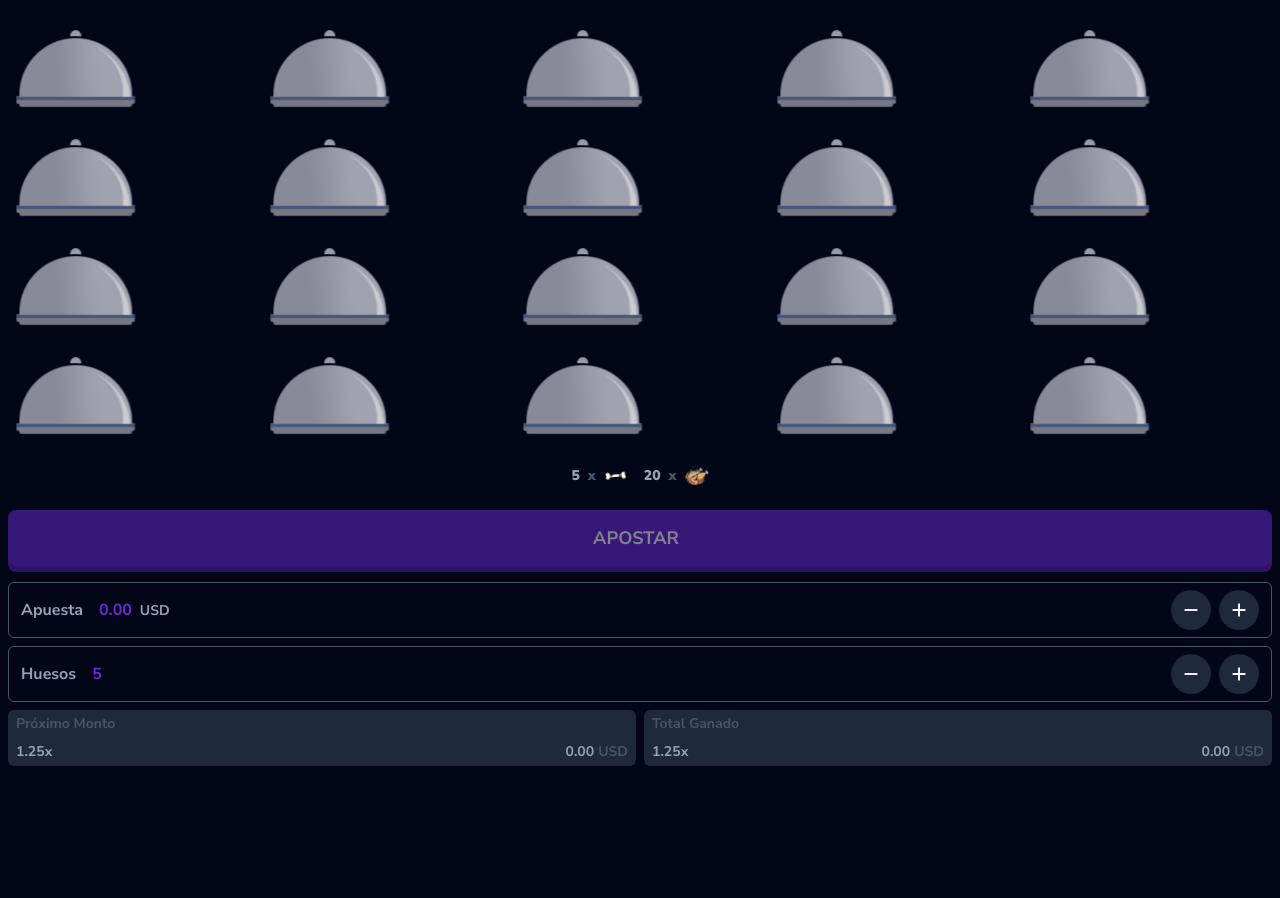
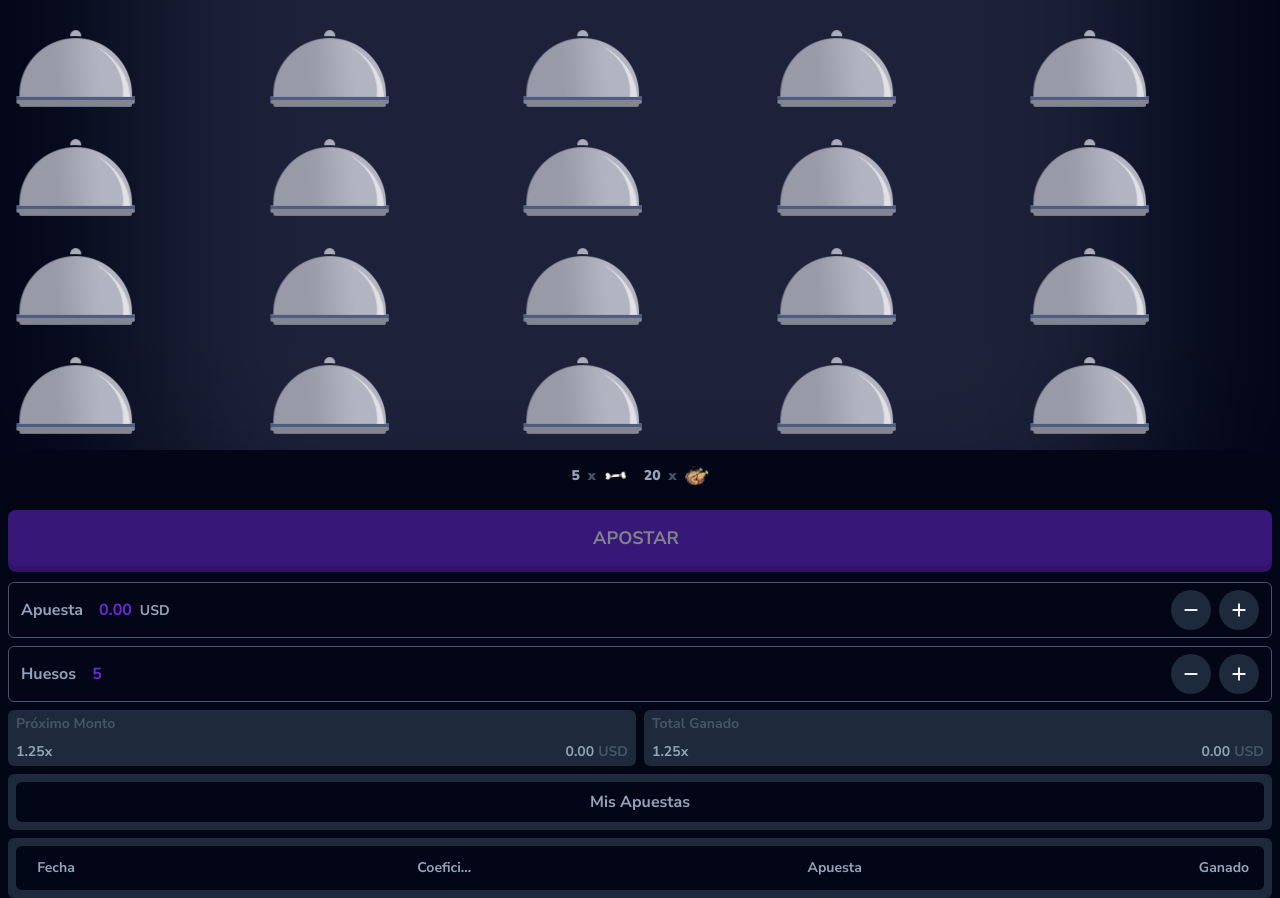
Before and after one commit to josesantanaweb/mini-games, a Next.js app: page / in a window 1280 px wide. Shown: the part 211-1109 px from the top of the page. Before the commit the page ends 977 px from the top, so only its background shows below. Built offline with nearby package versions, Linux system fonts and the light colour scheme.

Commit message:
feat: add game history

```diff
--- a/app/(root)/page.tsx
+++ b/app/(root)/page.tsx
@@ -1,7 +1,8 @@
 "use client";
 import { useState, useEffect } from "react";
+import moment from "moment";
 import { shuffleWordArray, createArrayBoard } from "@/utils";
-import { IBoardItem } from "@/interfaces";
+import { IBoardItem, IHistory } from "@/interfaces";
 import { DEFAULT_CHICKEND, DEFAULT_BONES } from "@/constants";
 
 import GameHeader from "@/components/game-header";
@@ -11,9 +12,11 @@ import GameButtons from "@/components/game-buttons";
 import GameBetBox from "@/components/game-betbox";
 import GameBoneBox from "@/components/game-bonebox";
 import GameAmounts from "@/components/game-amounts";
+import GameHistory from "@/components/game-history";
 
 const RootPage = () => {
   const [board, setBoard] = useState<IBoardItem[]>([]);
+  const [histories, setHistories] = useState<IHistory[]>([]);
   const [bonesCount, setBonesCount] = useState<number>(DEFAULT_BONES);
   const [chickenCount, setChickenCount] = useState<number>(DEFAULT_CHICKEND);
   const [betAmount, setBetAmount] = useState<number>(0);
@@ -43,6 +46,19 @@ const RootPage = () => {
   // Muestra los items del board
   const resetBoard = () => setBoard(boardElements);
 
+  // Agrega nuevo registro al historial
+  const addNewHistory = (status: string) => {
+    const history = {
+      id: 1,
+      date: `${moment().format('DD/MM/YYYY, h:mm:ss a')}`,
+      coefficient: status === "win" ? odd : 0,
+      betAmount: betAmount,
+      totalWinAmount: status === "win" ? totalWinAmount : 0,
+      status: status,
+    };
+    setHistories([...histories, history]);
+  };
+
   // Inicializador del juego
   const initGame = () => {
     setStartGame(true);
@@ -61,6 +77,7 @@ const RootPage = () => {
     setOdd(bonesCount / chickenCount + 1);
     setTotalWinAmount(0)
     setChickenVisibled(1)
+    addNewHistory("lose");
   };
 
   // Retirar dinero
@@ -73,6 +90,7 @@ const RootPage = () => {
     setOdd(bonesCount / chickenCount + 1);
     setTotalWinAmount(0)
     setChickenVisibled(1)
+    addNewHistory("win");
   };
 
   // Selecciona cada item del board
@@ -111,6 +129,8 @@ const RootPage = () => {
       cashOut()
     }
   };
+
+  console.log('totalWinAmount', totalWinAmount)
 
   // Incrementa el valor de la apuesta
   const handleAmountIncrease = () => {
@@ -169,6 +189,7 @@ const RootPage = () => {
         nextOdd={nextOdd}
         totalWinAmount={totalWinAmount}
       />
+      <GameHistory histories={histories}/>
     </>
   );
 };
--- a/components/game-board/components/board-item/index.tsx
+++ b/components/game-board/components/board-item/index.tsx
@@ -24,7 +24,7 @@ const BoardItem = (props: IBoardItemProps) => {
     endGame && item.revealed
       ? "opacity-100"
       : !endGame
-      ? "opacity-90"
+      ? "opacity-100"
       : "opacity-50";
 
   return (
--- a/components/game-board/index.tsx
+++ b/components/game-board/index.tsx
@@ -14,7 +14,7 @@ const GameBoard = (props: IGameBoardProps) => {
   const { board, handleSelected, startGame, endGame } = props;
 
   return (
-    <section className="grid grid-cols-5 gap-5 p-4">
+    <section className="grid grid-cols-5 gap-5 p-4 bg-center bg-shadow bg-[length:120%]">
       {board.map((item: IBoardItem, index: number) => (
         <BoardItem
           item={item}
--- /dev/null
+++ b/components/game-history/components/history-item/index.tsx
@@ -0,0 +1,35 @@
+"use client";
+
+import { IHistory } from "@/interfaces";
+
+export interface IHistoryItemProps {
+  history: IHistory;
+}
+const HistoryItem = (props: IHistoryItemProps) => {
+  const { history } = props;
+
+
+  const betStatus =
+    history.status === "win" ? "text-lime-500" : "text-slate-400";
+
+  return (
+    <div className="flex items-center justify-between w-full p-3">
+      <p className={`w-16 text-sm font-bold text-center truncate ${betStatus}`}>
+        {history.date}
+      </p>
+      <p className={`w-16 text-sm font-bold text-center truncate ${betStatus}`}>
+        {history.coefficient ? history.coefficient.toFixed(2) : "-"}
+      </p>
+      <p className={`w-16 text-sm font-bold text-center truncate ${betStatus}`}>
+        {history.betAmount} USD
+      </p>
+      <p className={`w-16 text-sm font-bold text-center truncate ${betStatus}`}>
+        {history.totalWinAmount
+          ? `${history.totalWinAmount.toFixed(2)} USD`
+          : "-"}
+      </p>
+    </div>
+  );
+};
+
+export default HistoryItem;
--- /dev/null
+++ b/components/game-history/index.tsx
@@ -0,0 +1,42 @@
+"use client";
+
+import { IHistory } from "@/interfaces";
+import HistoryItem from "./components/history-item"
+
+export interface IGameHistoryProps {
+  histories: IHistory[];
+}
+
+const GameHistory = (props: IGameHistoryProps) => {
+  const { histories } = props;
+  return (
+    <>
+      <div className="p-2 m-2 rounded-md bg-slate-800">
+        <div className="w-full py-2 rounded-md bg-slate-950">
+          <p className="font-bold text-center text-slate-400">Mis Apuestas</p>
+        </div>
+      </div>
+      <div className="p-2 m-2 rounded-md bg-slate-800">
+        <div className="flex items-center justify-between w-full p-3 rounded-md bg-slate-950">
+          <p className="text-sm font-bold text-center truncate w-14 text-slate-400">
+            Fecha
+          </p>
+          <p className="text-sm font-bold text-center truncate w-14 text-slate-400">
+            Coeficiente
+          </p>
+          <p className="text-sm font-bold text-center truncate w-14 text-slate-400">
+            Apuesta
+          </p>
+          <p className="text-sm font-bold text-center truncate w-14 text-slate-400">
+            Ganado
+          </p>
+        </div>
+        {histories.map((history, index) => (
+          <HistoryItem history={history} key={index} />
+        ))}
+      </div>
+    </>
+  );
+};
+
+export default GameHistory;
--- a/package.json
+++ b/package.json
@@ -15,6 +15,7 @@
     "autoprefixer": "10.4.15",
     "eslint": "8.49.0",
     "eslint-config-next": "13.4.19",
+    "moment": "^2.29.4",
     "next": "13.4.19",
     "postcss": "8.4.29",
     "react": "18.2.0",
--- a/tailwind.config.ts
+++ b/tailwind.config.ts
@@ -9,9 +9,7 @@ const config: Config = {
   theme: {
     extend: {
       backgroundImage: {
-        "gradient-radial": "radial-gradient(var(--tw-gradient-stops))",
-        "gradient-conic":
-          "conic-gradient(from 180deg at 50% 50%, var(--tw-gradient-stops))",
+        "shadow": "url('/shadow.png')",
       },
       keyframes: {
         wiggle: {
```
Also changed, not shown: interfaces/index.ts (+9 -0 lines), 1 other file (tests, documents, lock files or other folders).
